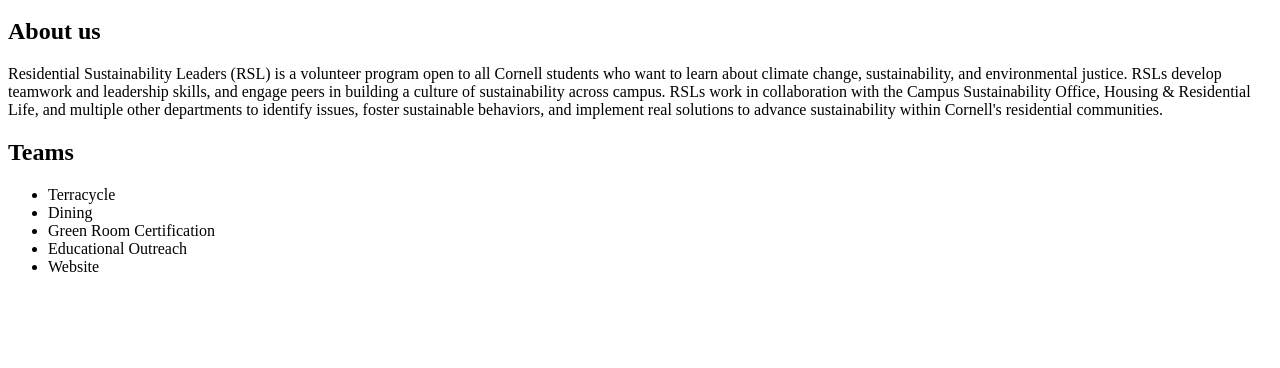
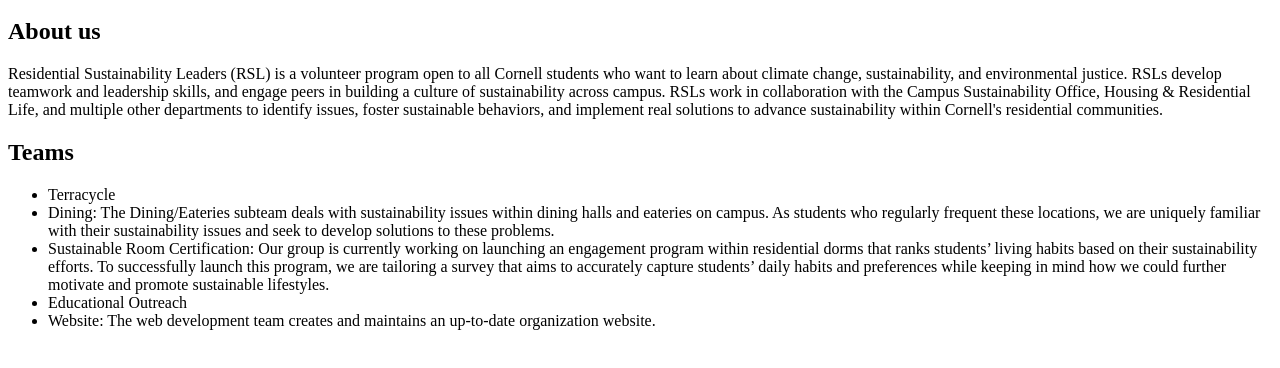
Before and after one commit to H-Cindy/RSLs-Website, a plain HTML site: page index.html in a window 1280 px wide. Shown: the part 118-486 px from the top of the page. Drawn offline with Linux system fonts and the light colour scheme.

Commit message:
edit home page, create resources page

```diff
--- a/index.html
+++ b/index.html
@@ -29,11 +29,11 @@
 		<h2>Teams</h2>
 		<ul>
 			<li>Terracycle</li>
-			<li>Dining</li>
-			<li>Green Room Certification</li>
+			<li>Dining: The Dining/Eateries subteam deals with sustainability issues within dining halls and eateries on campus. As students who regularly frequent these locations, we are uniquely familiar with their sustainability issues and seek to develop solutions to these problems.</li>
+			<li>Sustainable Room Certification: Our group is currently working on launching an engagement program within residential dorms that ranks students’ living habits based on their sustainability efforts. To successfully launch this program, we are tailoring a survey that aims to accurately capture students’ daily habits and preferences while keeping in mind how we could further motivate and promote sustainable lifestyles.</li>
 			<li>Educational Outreach</li>
 			<!-- <li>Cornell Reuse and Repair Network</li> -->
-			<li>Website</li>
+			<li>Website: The web development team creates and maintains an up-to-date organization website.</li>
 		</ul>
 
 		<!-- <h2>Past Projects</h2>
```
Also changed, not shown: resources.html (added).
